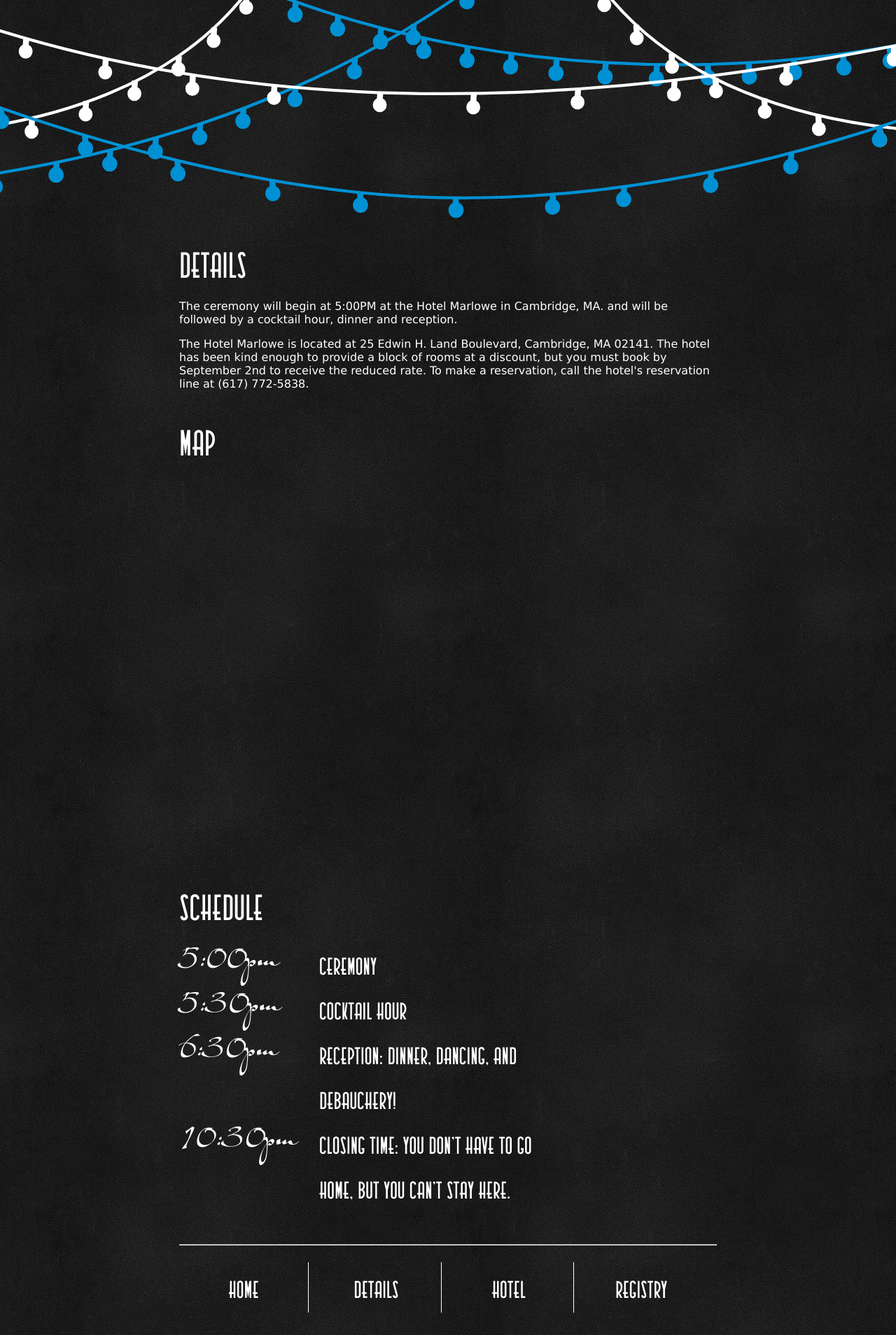
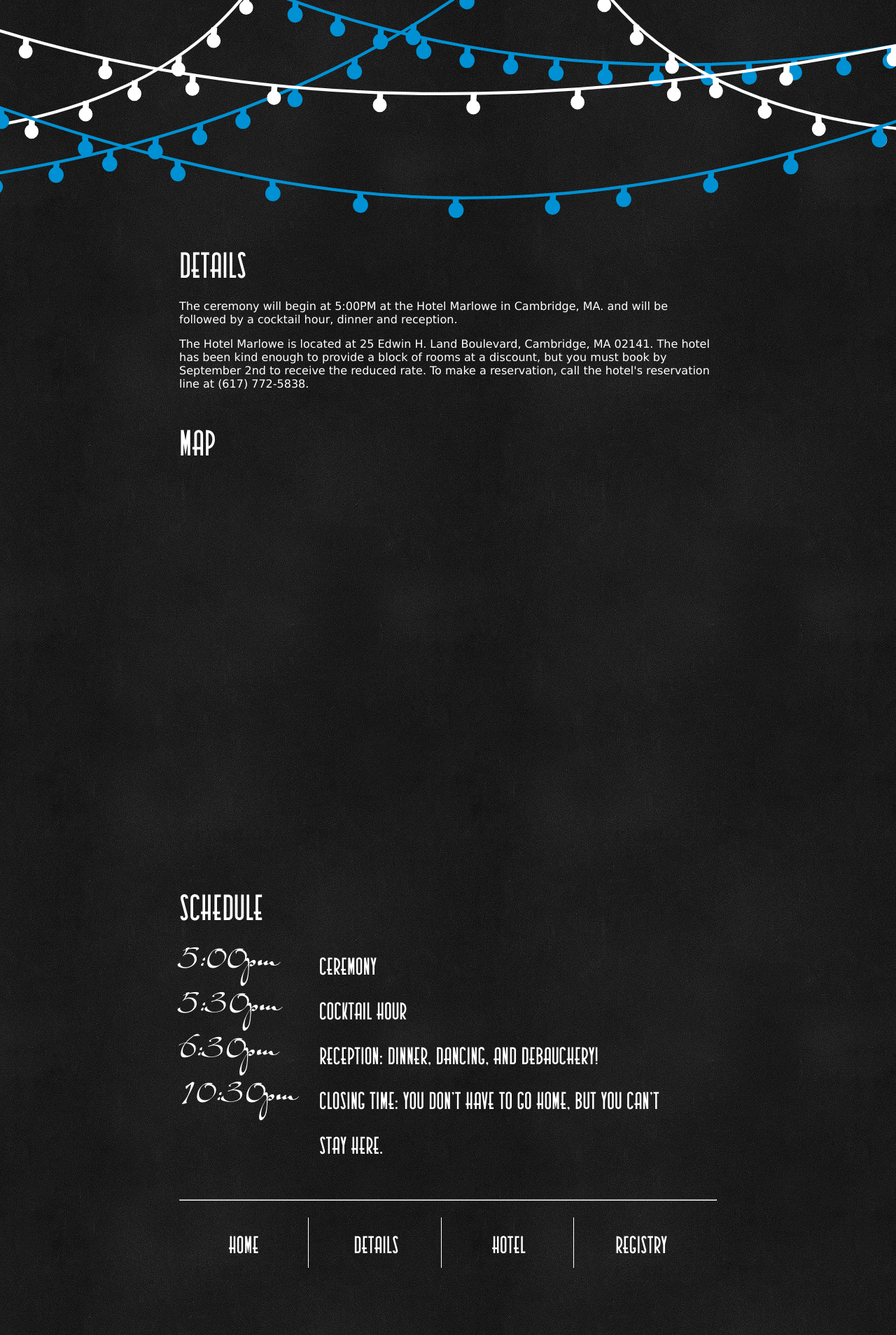
Before and after one commit to tdg5/wedding_jekyll, a Jekyll site: the page built from pages/details/index.html, in a window 1280 px wide. Shown: the whole page at 70% size. Built offline with Jekyll 4.4.1, drawn with Linux system fonts in a browser that asks for light colours; Markdown is read by kramdown in place of the engine named in the settings.

Commit message:
Add a couple of styles

```diff
--- a/assets/css/style.css
+++ b/assets/css/style.css
@@ -133,6 +133,10 @@
   margin-bottom: .5em;
 }
 
+.margin-top-sm {
+  margin-top: .5em;
+}
+
 /* Media styles */
 
 @media only screen and (min-width: 420px) {
@@ -156,6 +160,10 @@
 @media only screen and (min-width: 1200px) {
   .bulbs {
     min-height: 320px;
+  }
+
+  .column {
+    width: 500px;
   }
 }
 
```
